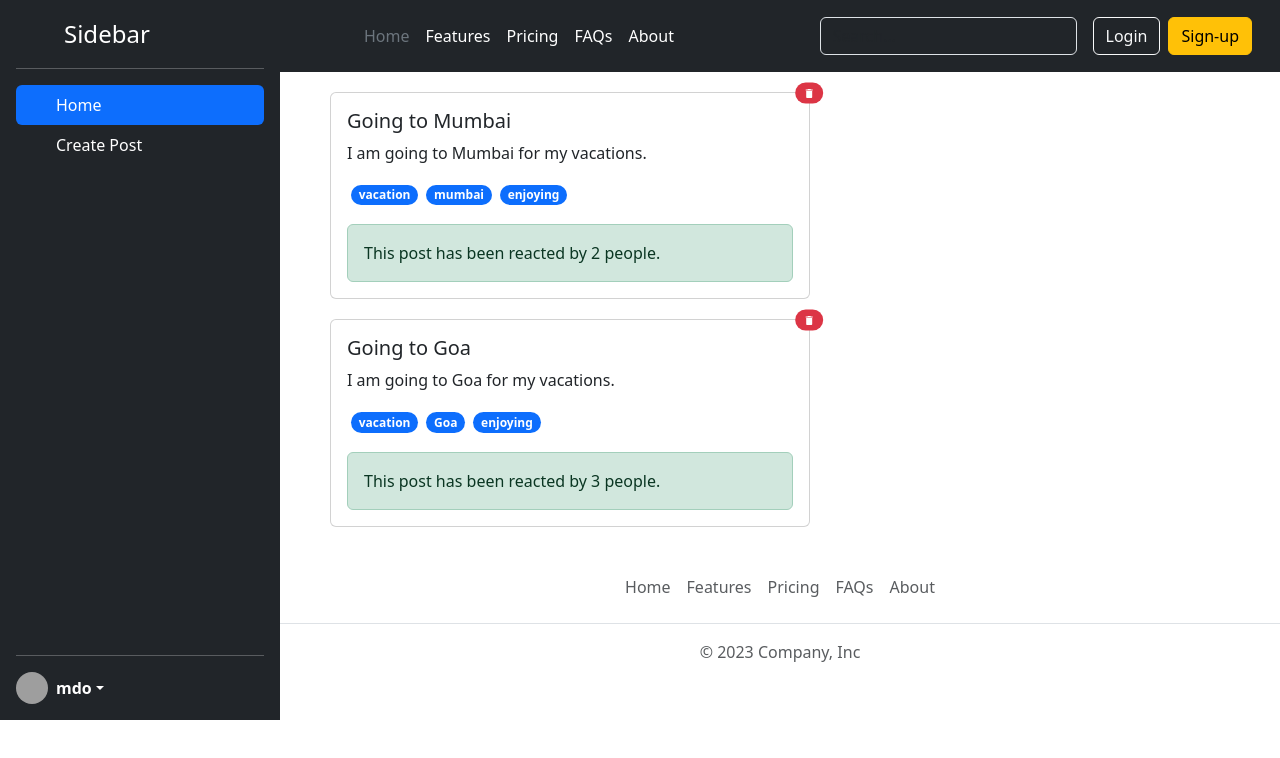
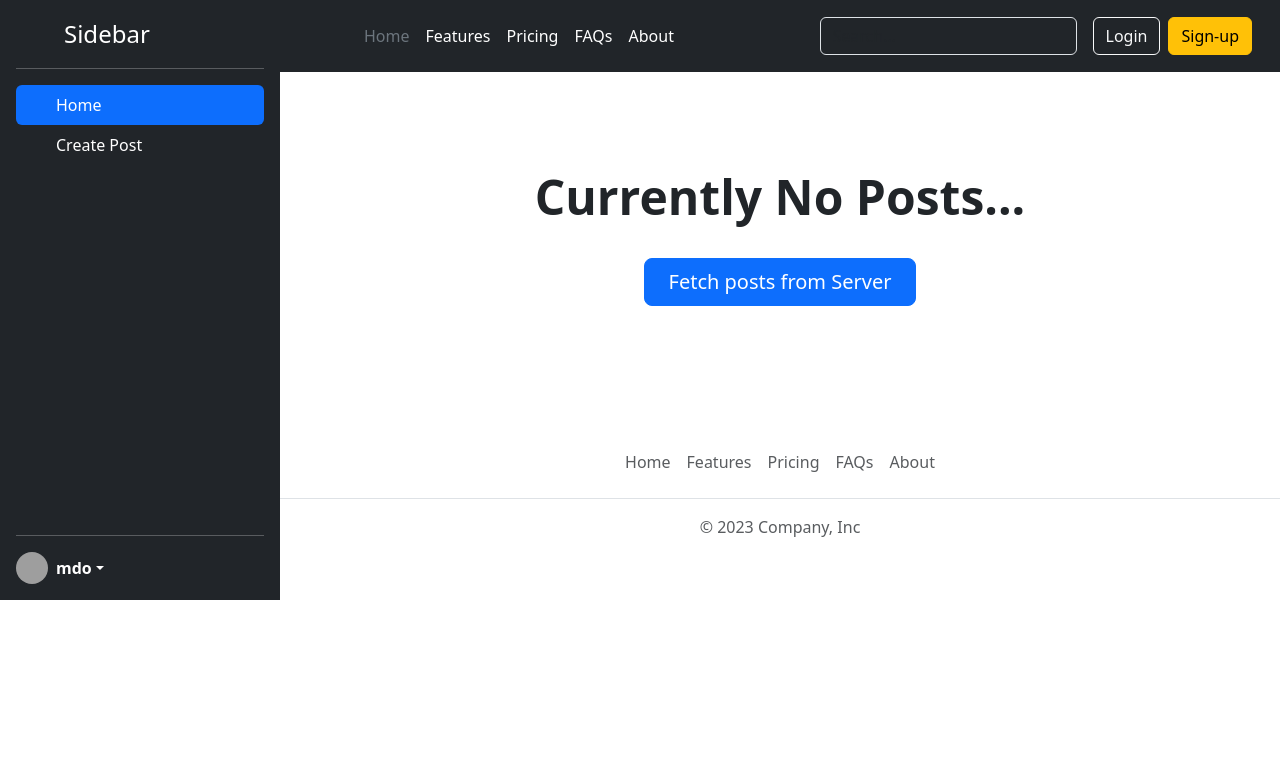
Before and after one commit to piyushg1165/Social-Media-React, a React (Vite) app: page / in a window 1280 px wide. Shown: the top 758 px of the page. Built offline with nearby package versions, Linux system fonts and the light colour scheme; grey boxes are pictures that could not be loaded.

Commit message:
added dummyAPI for posts

```diff
--- a/src/components/PostList.jsx
+++ b/src/components/PostList.jsx
@@ -1,14 +1,24 @@
 import { useContext } from "react";
 import Post from "./Post";
 import {PostList as PostListData} from "../store/prop-list-store"
+import WelcomeMessage from "./WelcomeMessage";
 
 
 
 const PostList = () => {
 
 const {postList} = useContext(PostListData);
+const {addInitialPosts} = useContext(PostListData);
+
+    const handleGetPostsClick = () => {
+        fetch('https://dummyjson.com/posts?limit=10')
+        .then(res => res.json())
+        .then(obj => addInitialPosts(obj.posts));
+    }
+
     return (
         <>
+        { postList.length === 0 && <WelcomeMessage onGetPostsClick={handleGetPostsClick}/>}
         {postList.map((post) => <Post key={post.id} post={post}/>)}
         </>
     );
--- /dev/null
+++ b/src/components/WelcomeMessage.jsx
@@ -0,0 +1,19 @@
+const WelcomeMessage = ({onGetPostsClick}) => {
+    return (
+        <>
+
+            <div className="px-4 py-5 my-5 text-center">
+
+    <h2 className="display-5 fw-bold">Currently No Posts...</h2>
+    <div className="col-lg-6 mx-auto">
+
+      <div className="d-grid gap-2 d-sm-flex justify-content-sm-center">
+        <button type="button" onClick={onGetPostsClick} className="btn btn-primary btn-lg px-4 gap-3 m-4">Fetch posts from Server</button>
+      </div>
+    </div>
+  </div>
+        </>
+     );
+}
+
+export default WelcomeMessage;
--- a/src/store/prop-list-store.jsx
+++ b/src/store/prop-list-store.jsx
@@ -16,12 +16,15 @@ const postListReducer = (currPostList, action) => {
     else if(action.type === 'ADD_POST'){
         newPostList = [action.payload ,  ...currPostList];
     }
+    else if(action.type === 'ADD_INITIAL_POST'){
+        newPostList = action.payload.posts;
+    }
     return newPostList;
 }
 
 const PostListProvider = ({children}) => {
 
-    const [postList, dispatchPostList] = useReducer(postListReducer, DEFAULT_POST_LIST);
+    const [postList, dispatchPostList] = useReducer(postListReducer, []);
 
     const addPost = (userId, postTitle, postBody, reactions, tags) => {
         dispatchPostList({
@@ -35,8 +38,16 @@ const PostListProvider = ({children}) => {
                     tags : [...tags]
             },
         });
+        };
 
-    };
+        const addInitialPosts = (posts) => {
+            dispatchPostList({
+                type : 'ADD_INITIAL_POST',
+                payload : {
+                        posts
+                },
+            });
+            };
 
     const deletePost = (postId) => {
         dispatchPostList({
@@ -49,26 +60,11 @@ const PostListProvider = ({children}) => {
 
 
     return <PostList.Provider value={
-        {postList, addPost, deletePost}
+        {postList, addPost, deletePost, addInitialPosts}
     }>{children}</PostList.Provider>
 };
 
 
-const DEFAULT_POST_LIST = [{
-    id : '1',
-    title : 'Going to Mumbai',
-    body : 'I am going to Mumbai for my vacations.',
-    reactions : 2,
-    userId : 'user-9',
-    tags : ['vacation' , 'mumbai' , 'enjoying']
-},
-{
-    id : '2',
-    title : 'Going to Goa',
-    body : 'I am going to Goa for my vacations.',
-    reactions : 3,
-    userId : 'user-12',
-    tags : ['vacation' , 'Goa' , 'enjoying']
-}];
+
 
 export default PostListProvider;
```
